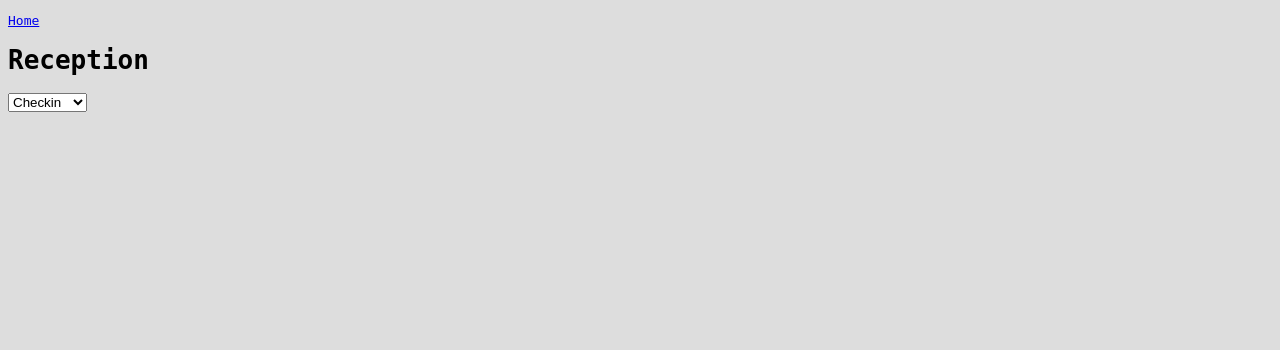
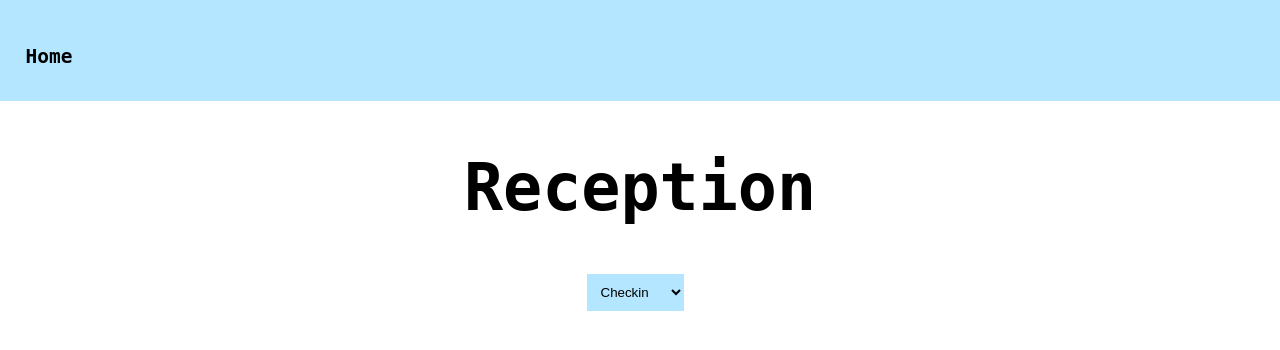
Before and after one commit to gall1frey/dbms_lab, a Flask app: page /reception in a window 1280 px wide. Shown: the top 350 px of the page. Run offline with Flask 2, Linux system fonts and the light colour scheme; some libraries are stand-ins or nearby versions.

Commit message:
Made it pretty(ish)

```diff
--- a/flask-api/static/stylesheet.css
+++ b/flask-api/static/stylesheet.css
@@ -2,14 +2,104 @@ body, html {
   scroll-behavior: smooth;
   font-family: monospace;
   max-width: 100%;
-  background: #ddd;
+  background: white;
   cursor: default;
 }
 
-form {
-  align:center;
+a {
+  text-decoration: none;
+  font-size: 1.5em;
+  font-weight: bold;
+  color: black;
+}
+
+a:hover {
+  font-size: 1.7em;
+}
+
+.header-class {
+  position: fixed;
+  top: 0;
+  left: 0;
+  background: #B4E6FF;
+  width: 100%;
+  height: 50px;
+  margin-bottom: 30px;
   padding: 2%;
+}
+
+.title-class {
+  margin-top: 150px;
+  width: 100%;
+  text-align: center;
+  font-size: 2.5em;
+}
+
+.form-container {
+  width: 100%;
   margin: auto;
+  align-items: center;
+  display: flex;
+  flex-direction: column;
+  align-content: center;
+  height: 20%;
+}
+
+.selector-form {
+  vertical-align: middle;
+  margin: 5px 10px 5px 0;
+  padding: 10px;
+  background-color: #B4E6FF;
+  border: 0px solid #ddd;
+}
+
+.query-form {
+  display: flex;
+  flex-flow: row wrap;
+  align-items: center;
+}
+
+.query-form label {
+  margin: 5px 10px 5px 0;
+}
+
+.query-form input {
+  vertical-align: middle;
+  margin: 5px 10px 5px 0;
+  padding: 10px;
+  background-color: #fff;
+  border: 1px solid #ddd;
+}
+
+  .query-form input:hover {
+    background-color: #B4E6FF;
+  }
+
+.query-form button {
+  padding: 10px 20px;
+  background-color: dodgerblue;
+  border: 1px solid #ddd;
+  color: white;
+  cursor: pointer;
+}
+
+.query-form button:hover {
+  background-color: royalblue;
+}
+
+@media (max-width: 2800px) {
+  .query-form input {
+    margin: 10px 0;
+  }
+
+  .query-form {
+    flex-direction: column;
+    align-items: stretch;
+  }
+}
+
+label {
+  text-align: center;
 }
 
 .reception-form {
@@ -33,6 +123,56 @@ form {
 	font-size: 2em;
 }
 
+.data-container {
+  margin: auto;
+  padding: auto;
+}
+
 table {
-  border: 1px;
+  margin: auto;
 }
+
+.msg-container {
+  text-align: center;
+  width: auto;
+  margin: auto;
+}
+
+table td {
+  width: auto;
+  padding-right: 1%;
+  padding-left: 1%;
+  text-align: center;
+}
+
+table th {
+  width: auto;
+  padding-right: 1%;
+  padding-left: 1%;
+  text-align: center;
+}
+
+#home {
+  font-size: 7em;
+  text-align: center;
+}
+
+.buttons-container {
+  display: flex;
+  flex-direction: row;
+  margin-top: 12%;
+  justify-content: space-around;
+}
+
+button {
+  background: #B4E6FF;
+  border: 0px;
+  border-radius: 5%;
+  height: 20vh;
+  width: 18vw;
+  font-size: 1.7em;
+}
+
+button:hover {
+  background: dodgerblue;
+}
--- a/flask-api/templates/accounts.html
+++ b/flask-api/templates/accounts.html
@@ -9,7 +9,7 @@
 		<div class="header-class">
 			<a href="/"><p>Home</p></a>
 		</div>
-		<div class="title_class">
+		<div class="title-class">
 			<h1>Accounts</h1>
 		</div>
 		<div class="form-container">
@@ -17,7 +17,7 @@
 				<option value="accounts_list_form">View Salary</option>
 				<option value="accounts_update_form">Update Salary</option>
 			</select>
-			<form class="accounts-form accounts-list-form" action="#" method="post" id="accounts_list_form">
+			<form class="query-form accounts-form accounts-list-form" action="#" method="post" id="accounts_list_form">
 				<label><p>Select columns to view</p></label>
 				<label for="emp_id">Employee ID</label>
 				<input type="checkbox" name="emp_id" value="e_id">
@@ -55,7 +55,7 @@
 				<input type="text" name="check" placeholder="check">
 				<input type="submit" name="sub" value="Submit" onsubmit="list_accounts" id="list_accounts_sub">
 			</form>
-			<form class="accounts-form accounts-update-form" action="#" method="post" id="accounts_update_form">
+			<form class="query-form accounts-form accounts-update-form" action="#" method="post" id="accounts_update_form">
 				<input type="text" name="query" placeholder="too lazy. just enter the entire query here :/">
 				<input type="submit" name="sub" value="Submit" onsubmit="update_accounts" id="update_accounts_sub">
 			</form>
--- a/flask-api/templates/index.html
+++ b/flask-api/templates/index.html
@@ -6,7 +6,7 @@
     <link rel="stylesheet" type="text/css" href="{{ url_for('static',filename='stylesheet.css')}}">
   </head>
   <body>
-    <h1>Home</h1>
+    <h1 id="home">Hoteldb Admin Page</h1>
     <div class="buttons-container">
       <button type="button" class="homepg-button" onclick="location.href='/reception'" name="reception">Reception</button>
       <button type="button" class="homepg-button" onclick="location.href='/accounts'" name="accounts">Accounts</button>
--- a/flask-api/templates/reception.html
+++ b/flask-api/templates/reception.html
@@ -9,7 +9,7 @@
 		<div class="header-class">
 			<a href="/"><p>Home</p></a>
 		</div>
-		<div class="title_class">
+		<div class="title-class">
 			<h1>Reception</h1>
 		</div>
 		<div class="form-container">
@@ -19,7 +19,7 @@
 				<option value="bill_form">Pay Bill</option>
 				<option value="get_bill_form">Get Bill</option>
 			</select>
-			<form class="reception-form cust-checkin-form" action="#" method="post" id='add_cust'>
+			<form class="query-form reception-form cust-checkin-form" action="#" method="post" id='add_cust'>
 				<input type="text" name="fname" placeholder="Customer First Name">
 				<input type="text" name="lname" placeholder="Customer Last Name">
 				<input type="number" name="phno" placeholder="Customer Phone Number">
@@ -29,18 +29,18 @@
 				<input type="number" name="roomno" placeholder="Room no">
 				<input type="submit" name="sub" value="Submit" id="checkin_submit">
 			</form>
-			<form class="reception-form cust-checkout-form" action="#" method="post" id="checkout_form">
+			<form class="query-form reception-form cust-checkout-form" action="#" method="post" id="checkout_form">
 				<input type="text" name="cust_lname" placeholder="Customer Last Name">
 				<input type="number" name="cust_phno" placeholder="Customer Phone Number">
 				<input type="submit" name="sub" value="Submit" id="checkout_form_sub">
 			</form>
-			<form class="reception-form bill-form" action="#" method="post" id="bill_form">
+			<form class="query-form reception-form bill-form" action="#" method="post" id="bill_form">
 				<input type="number" name="bill_id" placeholder="bill_id">
 				<input type="text" name="paymode" placeholder="payment mode">
 				<input type="number" name="customer_id" placeholder="cust_id">
 				<input type="submit" name="sub" value="Submit" id="bill_sub">
 			</form>
-			<form class="reception-form get-bill-form" action="index.html" method="post" id="get_bill_form">
+			<form class="query-form reception-form get-bill-form" action="index.html" method="post" id="get_bill_form">
 				<input type="text" name="cust_lname" placeholder="Lastname">
 				<input type="number" name="phno" placeholder="phno">
 				<input type="submit" name="sub" value="Submit" onsubmit="pay_bill" id="get_bill_sub">
--- a/flask-api/templates/services.html
+++ b/flask-api/templates/services.html
@@ -9,7 +9,7 @@
 		<div class="header-class">
 			<a href="/"><p>Home</p></a>
 		</div>
-		<div class="title_class">
+		<div class="title-class">
 			<h1>Services</h1>
 		</div>
 		<div class="form-container">
@@ -17,11 +17,11 @@
 				<option value="list_services_form">List Services</option>
 				<option value="use_services_form">Request Service</option>
 			</select>
-			<form class="service-form list-services-form" action="#" method="post" id="list_services_form">
+			<form class="query-form service-form list-services-form" action="#" method="post" id="list_services_form">
 				<input type="text" name="dept" placeholder="department">
 				<input type="submit" name="sub" value="Submit" id="list_serv_sub">
 			</form>
-			<form class="service-form use-services-form" action="#" method="post" id="use_services_form">
+			<form class="query-form service-form use-services-form" action="#" method="post" id="use_services_form">
 				<input type="number" name="service_id" placeholder="service_id">
 				<input type="text" name="cust_lname" placeholder="Last Name">
 				<input type="number" name="cust_phno" placeholder="Phone number">
```
